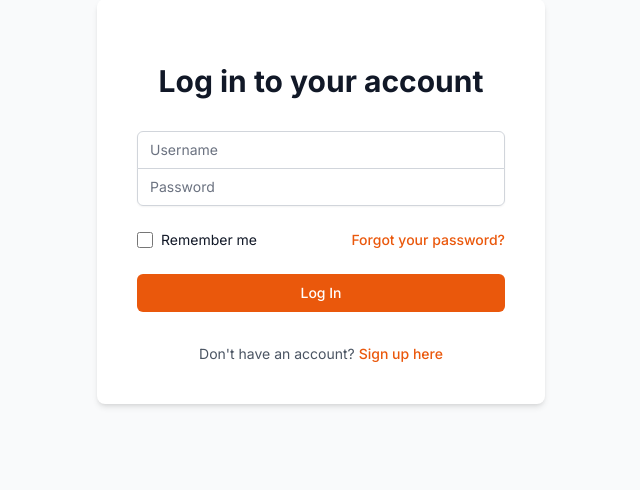
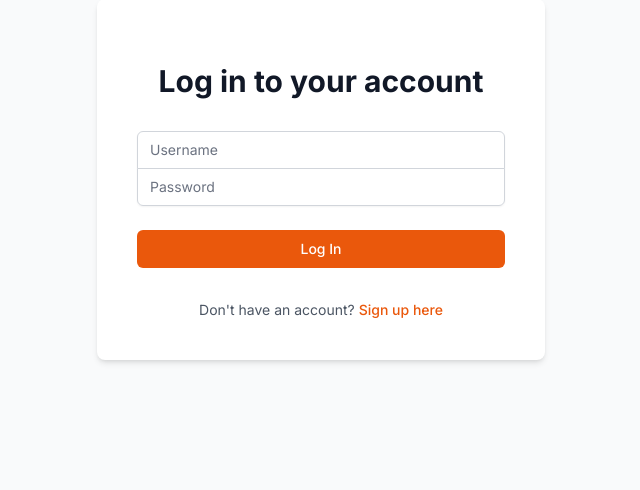
Before and after one commit to ManavRaja/cs-2300-project, a Django app: page /login/ in a window 1280 px wide. Shown: the part 168-658 px from the top of the page, without its empty margins (319-959 px from the left). Run offline with Django 5.2, Linux system fonts and the light colour scheme; some libraries are stand-ins or nearby versions.

Commit message:
removed tos box, forgot password

```diff
--- a/recipe_site/main_app/templates/main_app/login.html
+++ b/recipe_site/main_app/templates/main_app/login.html
@@ -36,21 +36,6 @@
                     </div>
                 </div>
 
-                <div class="flex items-center justify-between">
-                    <div class="flex items-center">
-                        <input id="remember-me" name="remember-me" type="checkbox"
-                               class="h-4 w-4 text-indigo-600 focus:ring-indigo-500 border-gray-300 rounded">
-                        <label for="remember-me" class="ml-2 block text-sm text-gray-900">
-                            Remember me
-                        </label>
-                    </div>
-
-                    <div class="text-sm">
-                        <a href="#" class="font-medium text-orange-600 hover:text-orange-500">
-                            Forgot your password?
-                        </a>
-                    </div>
-                </div>
 
                 <div>
                     <input type="submit"
```
Also changed, not shown: recipe_site/main_app/templates/main_app/signup.html (+0 -7 lines).
